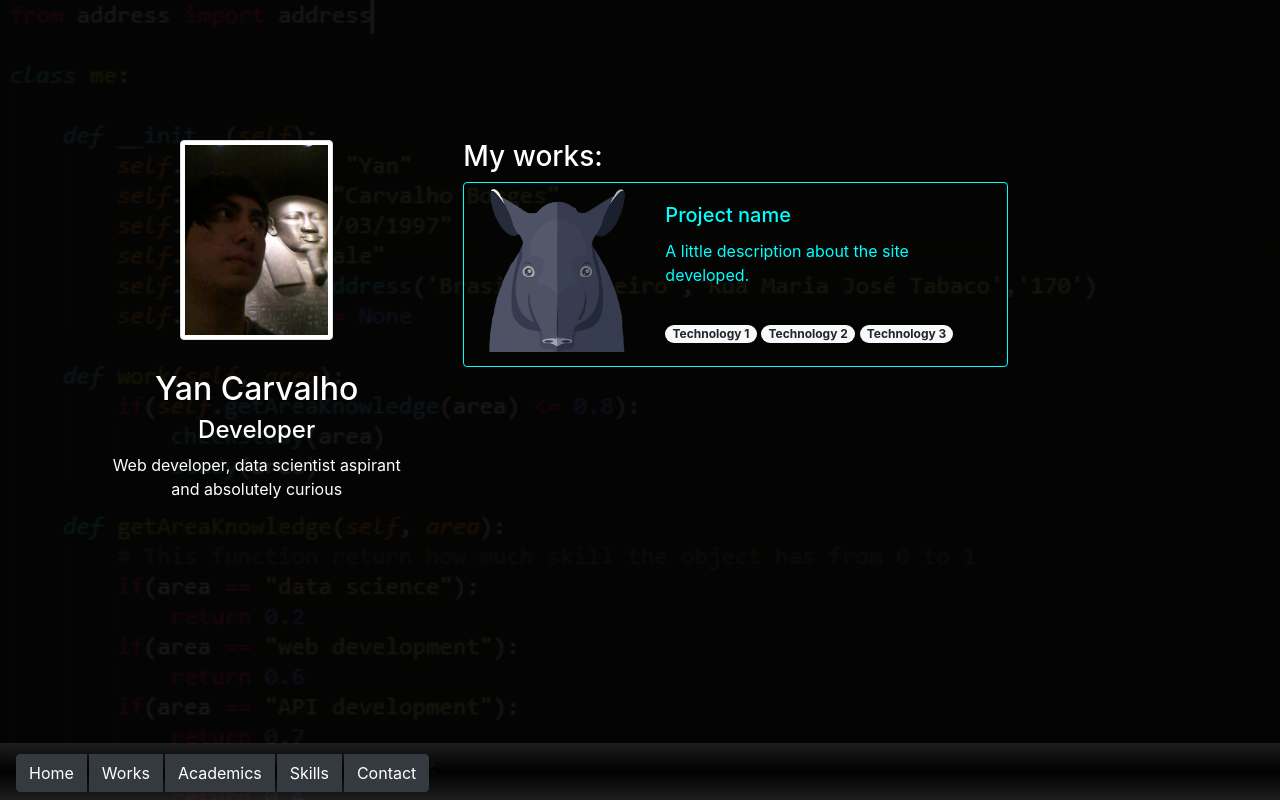
After one commit to yancborges/Portfolio, a Flask app: page /works in a window 1280 px wide. The commit adds this page. Run offline with Flask 2, Linux system fonts and the light colour scheme; some libraries are stand-ins or nearby versions.

Commit message:
Some style fixes and work page basic design

```diff
--- a/app.py
+++ b/app.py
@@ -13,6 +13,10 @@ app.secret_key='hiddenpass'
 def index():
     return render_template("index.html")
 
+@app.route('/works')
+def works():
+	return render_template("works.html")
+
 # Running
 
 if __name__ == '__main__':
--- a/static/css/custom.css
+++ b/static/css/custom.css
@@ -99,7 +99,7 @@ picture img {
 }
 
 .foot-nav {
-  background-image: linear-gradient(rgba(255, 255, 255, 0.2), rgba(0, 0, 0, 0.75), rgba(255, 255, 255, 0.2));
+  background-image: linear-gradient(rgba(255, 255, 255, 0.1), rgba(0, 0, 0, 0.75), rgba(255, 255, 255, 0.1));
   position: fixed;
   bottom: 0;
   width: 100%;
@@ -119,3 +119,25 @@ picture img {
   background-image: none;
   border-color: #00ffff;
 }
+
+  .btn-outline-lj:focus, .btn-outline-lj.focus {
+    box-shadow: 0 0 0 0.2rem rgba(0, 255, 255, 0.5);
+}
+
+  .btn-outline-lj:hover {
+  color: #fff;
+  background-color: #29c4c4;
+  border-color: #29c4c4;
+}
+
+.neon {
+  text-shadow: 1px 1px 3px #00ffff, -1px -1px 3px  #00ffff, -1px 1px 3px  #00ffff, 1px -1px 3px #00ffff;
+  color: black;
+}
+
+.card-lj {
+  color: #00ffff;
+  background-color: transparent;
+  background-image: none;
+  border-color: #00ffff;
+}
--- a/static/js/scripts.js
+++ b/static/js/scripts.js
@@ -2,17 +2,3 @@ function openNav() {
   document.getElementById("bar").style.height = "100%";
   document.getElementById("content").style.height = "100%";
 }
-
-function closeNav() {
-  document.getElementById("bar").style.height = "0";
-  document.getElementById("content").style.visible = "0";
-}
-
-function change() {
-	if(document.getElementById("bar").style.height === "0") {
-		openNav();
-	}
-	else {
-		closeNav();
-	}
-}
--- a/templates/includes/footer.html
+++ b/templates/includes/footer.html
@@ -1,10 +1,10 @@
 <footer class="foot-nav navbar" id="footer">
 	<div class="btn-group btn-group-toggle" data-toggle="buttons">
   		<label class="btn btn-dark">
-  			<input type="radio" name="options" id="option1" autocomplete="off"> Home
+  			<a href="/">Home</a>
   		</label>
   		<label class="btn btn-dark">
-    		<input type="radio" name="options" id="option2" autocomplete="off"> Besides programming
+    		<a href="/works">Works</a>
   		</label>
   		<label class="btn btn-dark">
     		<input type="radio" name="options" id="option3" autocomplete="off"> Academics
@@ -16,9 +16,4 @@
     		<input type="radio" name="options" id="option3" autocomplete="off"> Contact
   		</label>
 	</div>
-	<!--		<a href="#" class="btn btn- primary">Works</a>
-			<a href="#">Besides programming</a>
-			<a href="#">Academics</a>
-			<a href="#">Skills</a>
-			<a href="#">Contact</a>-->
-		</footer>
+</footer>
--- a/templates/layout.html
+++ b/templates/layout.html
@@ -17,7 +17,7 @@
 					Web developer, data scientist aspirant <br/>and absolutely curious
 				</p>
 			</div>
-			<div class="col-lg-6 .col-md-11">
+			<div class="col-lg-6 col-md-11">
 				{% block body %}{% endblock %}
 			</div>
 		</div>
--- /dev/null
+++ b/templates/works.html
@@ -0,0 +1,26 @@
+{% extends 'layout.html' %}
+
+    {% block body %}
+
+    <h3>My works:</h3>
+    <div class="card mb-3 card-lj">
+  		<div class="row no-gutters">
+   			<div class="col-md-4">
+     			<img src="../static/img/tapir.png" class="card-img" alt="...">
+   			</div>
+    	<div class="col-md-8">
+      		<div class="card-body">
+        		<h5 class="card-title">Project name</h5>
+        			<p class="card-text">A little description about the site developed.</p>
+      		</div>
+      		<div class="card-footer">
+      			<span class="badge badge-pill badge-light">Technology 1</span>
+      			<span class="badge badge-pill badge-light">Technology 2</span>
+      			<span class="badge badge-pill badge-light">Technology 3</span>
+      		</div>
+    	</div>
+  	</div>
+
+    </div>
+
+    {% endblock %}
```
